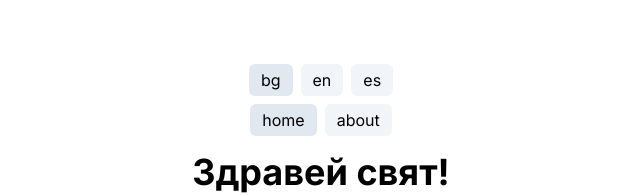
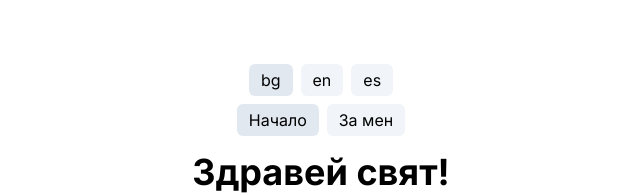
Before and after one commit to hdodov/nextjs-simple-localization, a Next.js app: page /bg in a window 1280 px wide. Shown: the top 195 px of the page, without its empty margins (319-959 px from the left). Built offline with nearby package versions, Linux system fonts and the light colour scheme.

Commit message:
Add localized page names in navbar

```diff
--- a/components/nav.tsx
+++ b/components/nav.tsx
@@ -1,5 +1,9 @@
 import { locales, Page, pages } from "@/config";
-import { basePathLocalized, getLocale } from "@/utilities/l10n";
+import {
+  basePathLocalized,
+  getLocale,
+  getTranslations,
+} from "@/utilities/l10n";
 import Link from "next/link";
 
 export default function Nav({
@@ -11,6 +15,7 @@ export default function Nav({
 }) {
   const activeLocale = getLocale(locale);
   const activePage = !page ? "home" : page;
+  const t = getTranslations(activeLocale);
   return (
     <div className="flex flex-col gap-2">
       <div className="flex justify-center gap-2">
@@ -39,7 +44,7 @@ export default function Nav({
             }`}
             key={page}
           >
-            {page}
+            {t.pages[page]}
           </Link>
         ))}
       </div>
```
